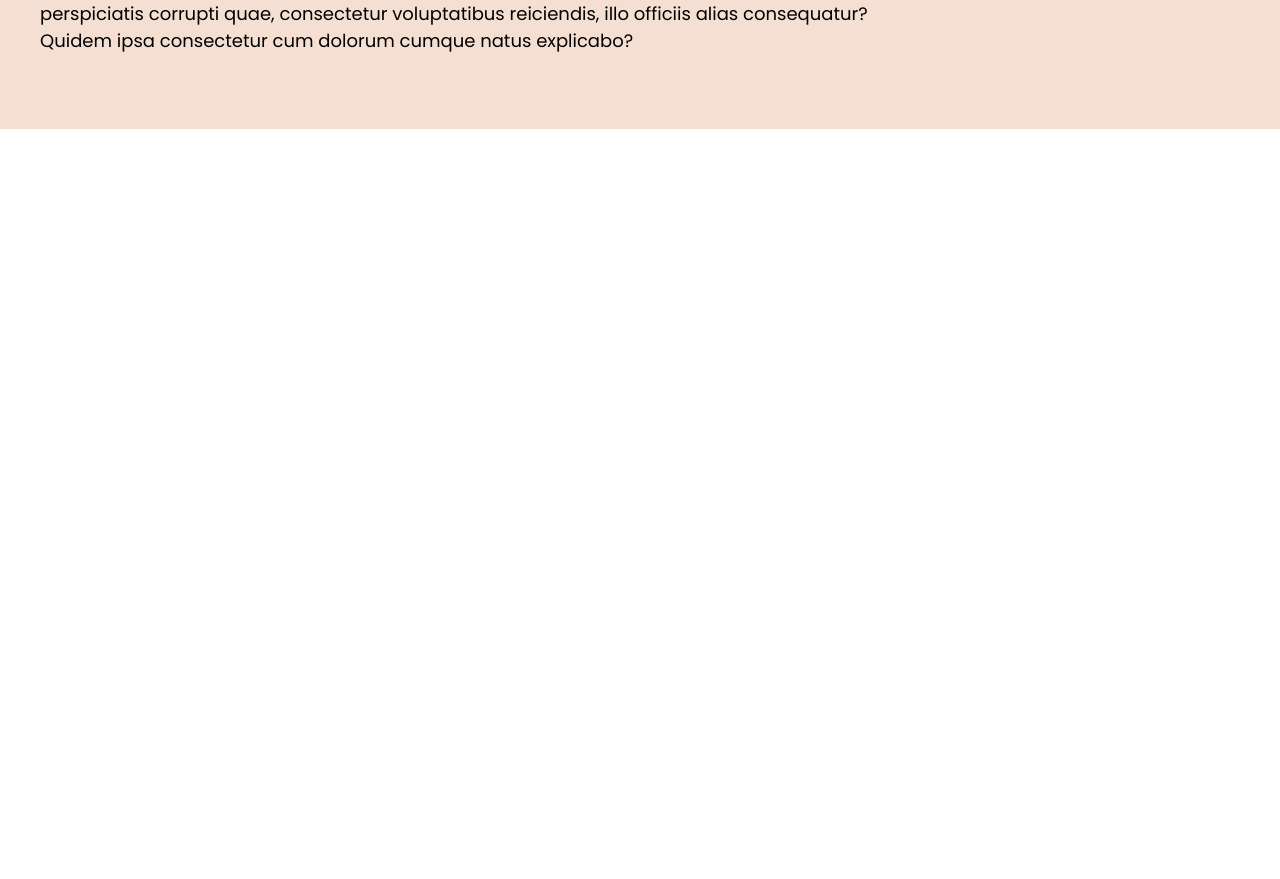
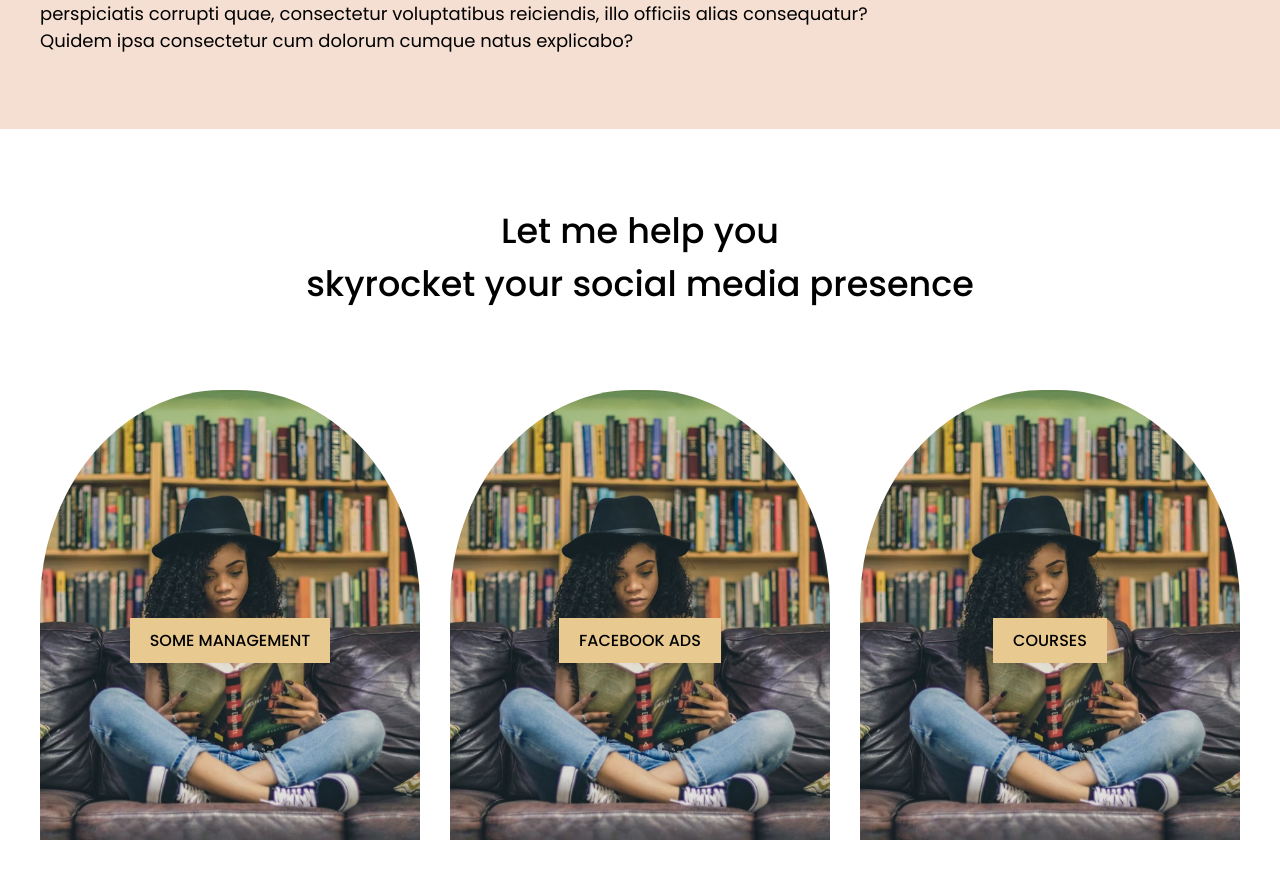
Before and after one commit to filipristeski23/Javen-Advertising, a React (Vite) app: page / in a window 1280 px wide. Shown: the part 840-1719 px from the top of the page. Before the commit the page ends 969 px from the top, so only its background shows below. Built offline with nearby package versions, Linux system fonts and the light colour scheme.

Commit message:
Finished working on the Services Section

```diff
--- a/src/App.jsx
+++ b/src/App.jsx
@@ -2,6 +2,7 @@ import GlobalStyles from "./styles/GlobalStyles";
 import Header from "./components/Header";
 import FirstSection from "./components/FirstSection";
 import AboutMe from "./components/AboutMe";
+import ServicesSection from "./components/ServicesSection";
 
 function App() {
   return (
@@ -10,6 +11,7 @@ function App() {
       <Header />
       <FirstSection />
       <AboutMe />
+      <ServicesSection />
     </div>
   );
 }
--- /dev/null
+++ b/src/components/ServicesSection.jsx
@@ -0,0 +1,76 @@
+import styled from "styled-components";
+import readingbook from "../materials/readingbook.avif";
+
+const ServicesMainSection = styled.div`
+  width: 100%;
+  padding: 4.688rem 0px;
+`;
+
+const ServicesSectionContainer = styled.div`
+  max-width: 75rem;
+  margin: 0 auto;
+  display: flex;
+  flex-direction: column;
+  gap: 5rem;
+`;
+const ImgBackground = styled.div`
+  background-image: url(${readingbook});
+  flex: 1;
+  border-radius: 48% 48% 0rem 0rem;
+  height: 28.125rem;
+  display: grid;
+  justify-content: center;
+  align-items: center;
+  background-size: cover;
+  background-position: center;
+`;
+
+const Services = styled.div`
+  width: 100%;
+  display: flex;
+  flex-direction: row;
+  justify-content: space-between;
+  align-items: center;
+  gap: 1.875rem;
+`;
+
+const A = styled.a`
+  background-color: #e8c990;
+  padding: 0.625rem 1.25rem;
+  color: black;
+  text-decoration: none;
+  margin-top: 3.125rem;
+  font-weight: 500;
+`;
+
+const H2 = styled.h2`
+  text-align: center;
+  font-weight: 500;
+  font-size: 2.188rem;
+  margin: 0;
+`;
+
+function ServicesSection() {
+  return (
+    <ServicesMainSection>
+      <ServicesSectionContainer>
+        <H2>
+          Let me help you <br /> skyrocket your social media presence
+        </H2>
+        <Services>
+          <ImgBackground>
+            <A href="">SOME MANAGEMENT</A>
+          </ImgBackground>
+          <ImgBackground>
+            <A href="">FACEBOOK ADS</A>
+          </ImgBackground>
+          <ImgBackground>
+            <A href="">COURSES</A>
+          </ImgBackground>
+        </Services>
+      </ServicesSectionContainer>
+    </ServicesMainSection>
+  );
+}
+
+export default ServicesSection;
```
